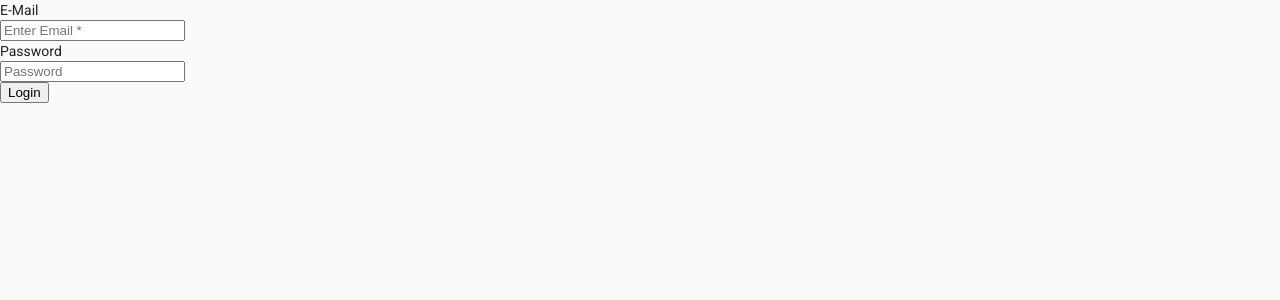
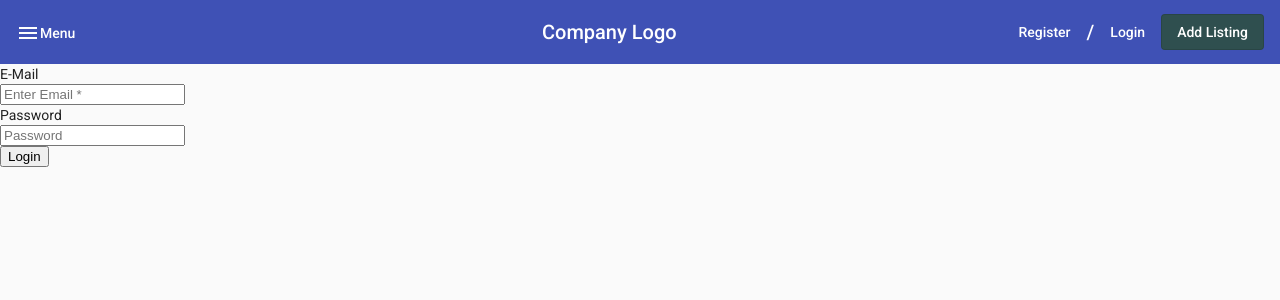
Before and after one commit to LuckyOwlBen/SubleesesForSubletters, an Angular app in the folder sublease-app/: page /login in a window 1280 px wide. Shown: the top 300 px of the page. Built offline with nearby package versions, Linux system fonts and the light colour scheme.

Commit message:
tweaking nav list items

```diff
--- a/sublease-app/src/app/views/header/header.component.css
+++ b/sublease-app/src/app/views/header/header.component.css
@@ -2,13 +2,14 @@
     flex: 1 1 auto;
 }
 
-.snav-container {
+
+/* .snav-container {
     position: absolute;
     top: 0;
     bottom: 0;
     left: 0;
     right: 0;
-}
+} */
 
 .sidenav-size {
     height: 88vh;
--- a/sublease-app/src/app/views/header/header.component.html
+++ b/sublease-app/src/app/views/header/header.component.html
@@ -7,16 +7,15 @@
         </a>
         <span class="spacer"></span>
         <a routerLink="/register" mat-button>Register</a>/<a routerLink="/login" mat-button>Login</a>
-        <button class="add-listing" mat-stroked-button>Add Listing</button>
+        <a class="add-listing" mat-stroked-button>Add Listing</a>
     </mat-toolbar-row>
 </mat-toolbar>
 <mat-sidenav-container class="snav-container">
     <mat-sidenav #sidenav>
         <mat-nav-list>
-            <a mat-list-item routerLink="/home">View Listings</a>
-            <a mat-list-item routerLink="/home">Create Listing</a>
-            <a mat-list-item routerLink="/home">Edit Listings</a>
-            <a mat-list-item routerLink="/home">Make me a Sandwich</a>
+            <a mat-list-item routerLink="/home" (click)="sidenav.close()">View Listings</a>
+            <a mat-list-item routerLink="/home" (click)="sidenav.close()">Edit Listings</a>
+            <a mat-list-item routerLink="/home" (click)="sidenav.close()">Make me a Sandwich</a>
         </mat-nav-list>
     </mat-sidenav>
     <mat-sidenav-content>
```
